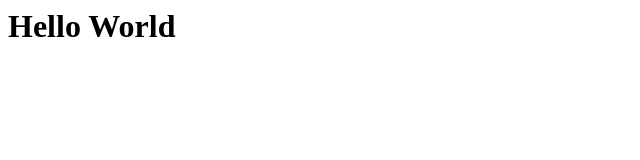
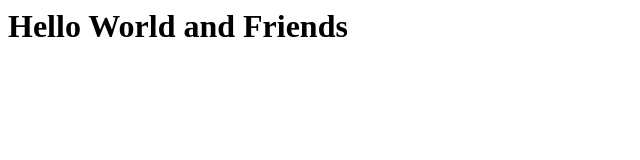
Before and after one commit to johannstander/nginx-html, a plain HTML site: page index.html in a window 1280 px wide. Shown: the whole page, without its empty margins (0-640 px from the left). Drawn offline with Linux system fonts and the light colour scheme.

Commit message:
Update index.html

```diff
--- a/index.html
+++ b/index.html
@@ -1 +1 @@
-<h1>Hello World</h1>
+<h1>Hello World and Friends</h1>
```
